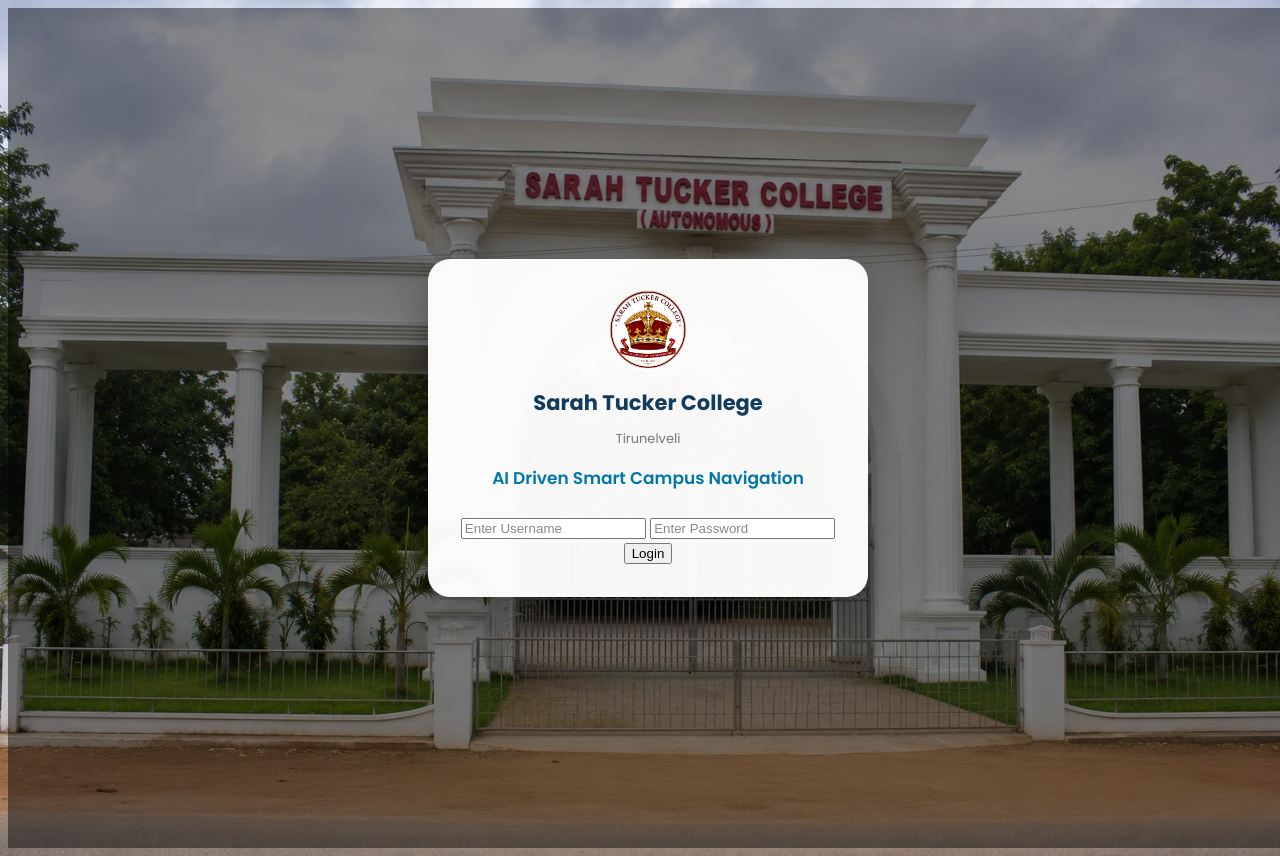
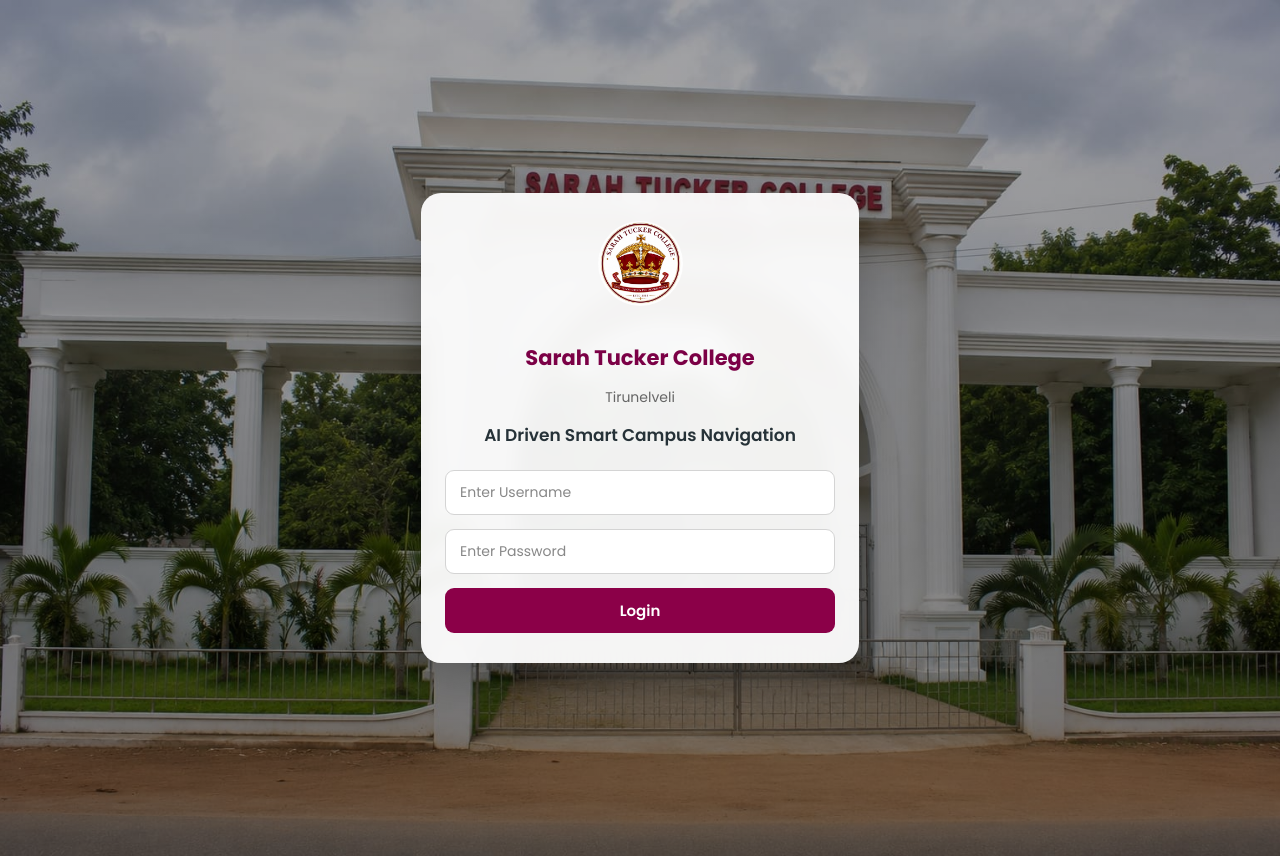
Before and after one commit to naveena-kannan-k/Smart-Campus-Navigation, a Flask app: page /login in a window 1280 px wide. Run offline with Flask 3, Linux system fonts and the light colour scheme.

Commit message:
Update login.css

````diff
--- a/static/css/login.css
+++ b/static/css/login.css
@@ -1,22 +1,18 @@
 ```css
 * {
+    box-sizing: border-box;
     margin: 0;
     padding: 0;
-    box-sizing: border-box;
-}
-
-html,
-body {
-    width: 100%;
-    min-height: 100%;
 }
 
 body {
     font-family: 'Poppins', sans-serif;
-
     min-height: 100vh;
 
-    background-image: url("../images/college_entrance.jpeg");
+    background-image:
+        linear-gradient(rgba(0, 0, 0, 0.35), rgba(0, 0, 0, 0.45)),
+        url("../images/college_entrance.jpeg");
+
     background-size: cover;
     background-position: center;
     background-repeat: no-repeat;
@@ -24,179 +20,140 @@
     display: flex;
     justify-content: center;
     align-items: center;
+
+    padding: 20px;
 }
 
-
-/* Dark transparent layer */
-
+/* Background overlay */
 .overlay {
     width: 100%;
-    min-height: 100vh;
-
     display: flex;
     justify-content: center;
     align-items: center;
-
-    padding: 20px;
-
-    background: rgba(0, 0, 0, 0.45);
 }
 
-
-/* Main Login Card */
-
+/* Login Card */
 .login-box {
     width: 100%;
-    max-width: 380px;
+    max-width: 390px;
 
-    padding: 30px 30px 32px;
+    padding: 28px 24px 30px;
 
-    background: rgba(255, 255, 255, 0.97);
+    background: rgba(255, 255, 255, 0.94);
 
-    border-radius: 22px;
+    border-radius: 20px;
 
     text-align: center;
 
-    box-shadow: 0 15px 45px rgba(0, 0, 0, 0.35);
+    box-shadow: 0 15px 40px rgba(0, 0, 0, 0.25);
 
-    animation: loginAppear 0.7s ease;
+    backdrop-filter: blur(8px);
 }
 
+/* Logo */
+.logo {
+    width: 85px;
+    height: 85px;
 
-/* College Logo */
-
-.logo {
-    width: 82px;
-    height: 82px;
-
-    object-fit: cover;
+    object-fit: contain;
 
     border-radius: 50%;
 
-    display: block;
-
-    margin: 0 auto 14px;
+    margin-bottom: 12px;
 }
 
-
-/* Sarah Tucker College */
-
+/* College name */
 .login-box h2:first-of-type {
     font-size: 21px;
-
     font-weight: 700;
-
-    color: #123b5d;
-
-    line-height: 1.3;
+    color: #7b0046;
 
     margin-bottom: 2px;
 }
 
+/* Tirunelveli */
+.login-box h3 {
+    font-size: 14px;
+    font-weight: 500;
 
-/* Tirunelveli */
+    color: #666;
 
-.login-box h3 {
-    font-size: 13px;
-
-    font-weight: 400;
-
-    color: #777;
-
-    margin-bottom: 18px;
+    margin-bottom: 16px;
 }
 
-
-/* Project Title */
-
+/* Project title */
 .login-box h2:nth-of-type(2) {
     font-size: 17px;
+    line-height: 1.4;
 
     font-weight: 600;
 
-    line-height: 1.4;
+    color: #263238;
 
-    color: #0077a8;
-
-    margin-bottom: 24px;
+    margin-bottom: 22px;
 }
 
-
 /* Form */
-
 form {
     width: 100%;
 }
 
-
 /* Username & Password */
-
-```css
 input {
     display: block;
 
-    width: 90%;
-    max-width: 300px;
+    width: 100%;
+    height: 45px;
 
-    height: 42px;
+    padding: 0 14px;
 
-    padding: 0 12px;
+    margin: 0 0 14px;
 
-    margin: 0 auto 12px;
-
-    border: 1px solid #d5dce1;
+    border: 1px solid #d4d4d4;
 
     border-radius: 9px;
 
     outline: none;
 
-    background: #f8fafb;
+    background: #ffffff;
 
     color: #333;
 
     font-family: 'Poppins', sans-serif;
 
-    font-size: 12px;
+    font-size: 14px;
 
-    transition: 0.25s ease;
+    box-sizing: border-box;
 }
 
 input:focus {
-    border-color: #0088b8;
+    border-color: #7b0046;
 
-    background: #ffffff;
-
-    box-shadow: 0 0 0 3px rgba(0, 136, 184, 0.10);
+    box-shadow: 0 0 0 3px rgba(123, 0, 70, 0.10);
 }
 
 input::placeholder {
     color: #888;
 }
-```
 
 /* Login Button */
-
 button {
     display: block;
 
     width: 100%;
-
-    height: 46px;
-
-    margin: 5px auto 0;
+    height: 45px;
 
     border: none;
 
-    border-radius: 10px;
+    border-radius: 9px;
 
-    background: #007ea8;
+    background: #8b0048;
 
     color: white;
 
     font-family: 'Poppins', sans-serif;
 
-    font-size: 14px;
-
+    font-size: 15px;
     font-weight: 600;
 
     cursor: pointer;
````
Also changed, not shown: other parts of static/css/login.css (+10 -82 lines).
